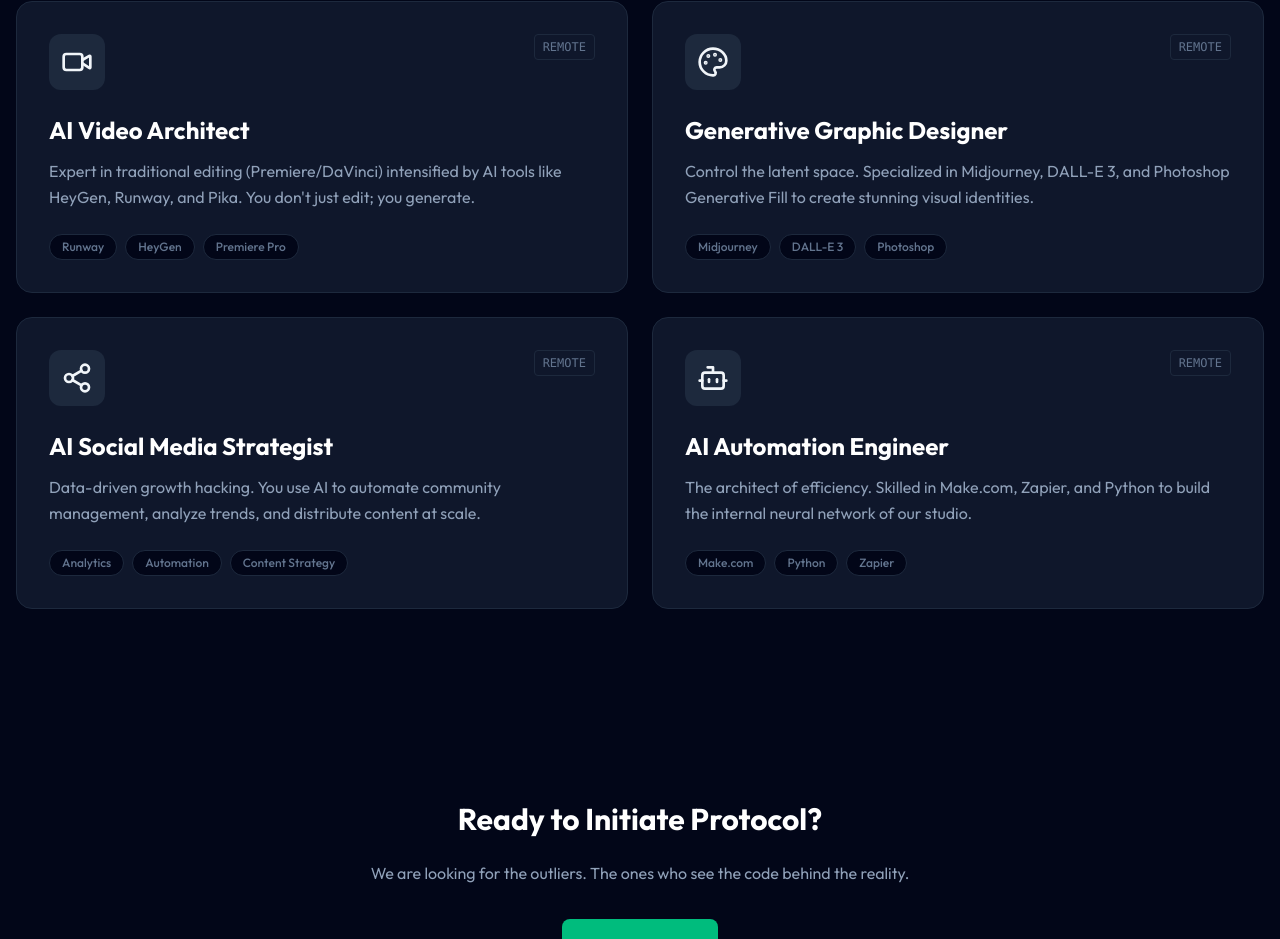
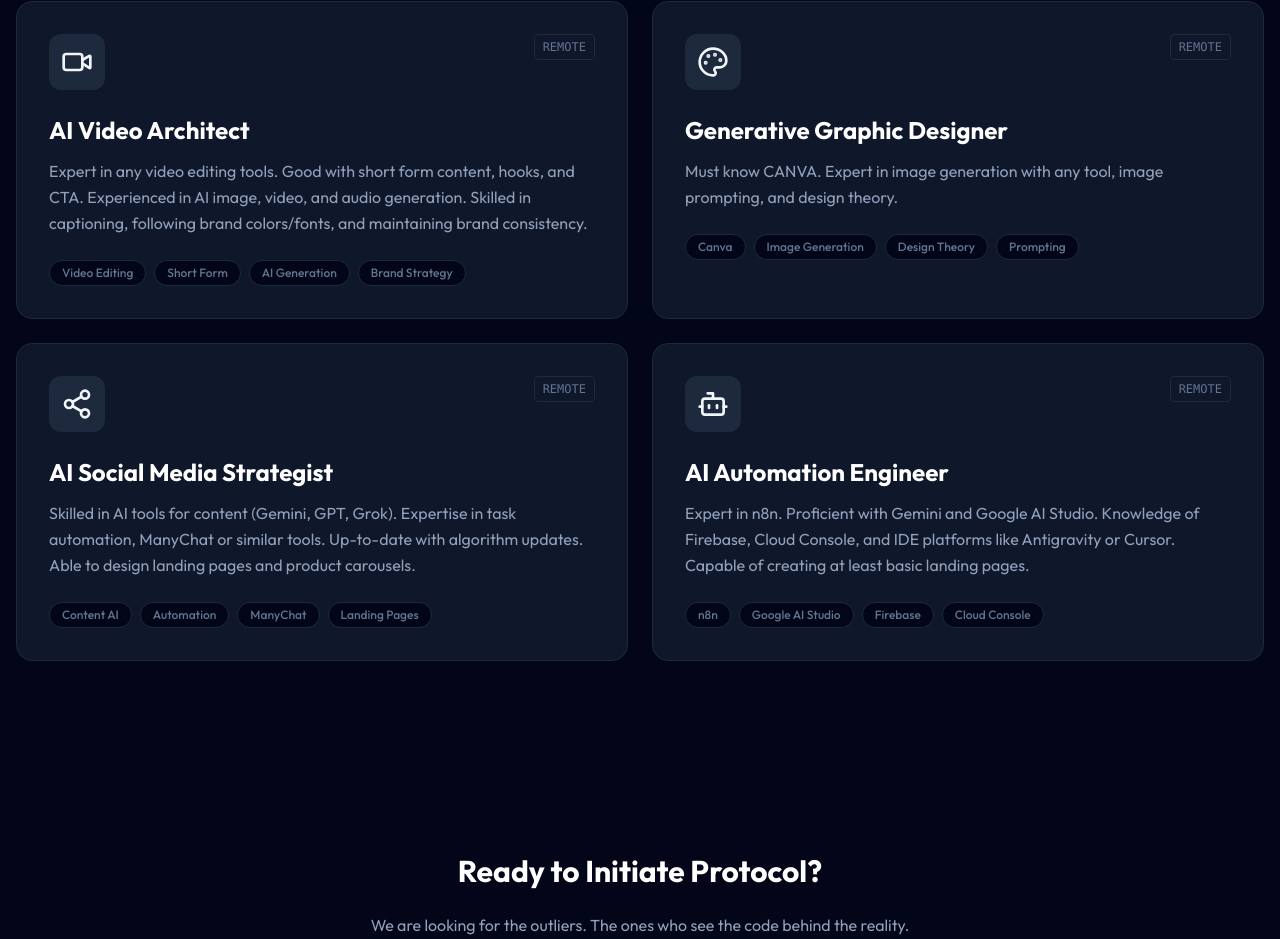
Before and after one commit to iamShaaan/glitch-ai-studio, a Next.js app: page /career in a window 1280 px wide. Shown: the part 1643-2582 px from the top of the page. Built offline with nearby package versions, Linux system fonts and the light colour scheme; no server answers.

Commit message:
Update career page skills with specific requirements

```diff
--- a/src/components/sections/career-roles.tsx
+++ b/src/components/sections/career-roles.tsx
@@ -7,26 +7,26 @@ const ROLES = [
     {
         title: "AI Video Architect",
         icon: Video,
-        description: "Expert in traditional editing (Premiere/DaVinci) intensified by AI tools like HeyGen, Runway, and Pika. You don't just edit; you generate.",
-        tags: ["Runway", "HeyGen", "Premiere Pro"]
+        description: "Expert in any video editing tools. Good with short form content, hooks, and CTA. Experienced in AI image, video, and audio generation. Skilled in captioning, following brand colors/fonts, and maintaining brand consistency.",
+        tags: ["Video Editing", "Short Form", "AI Generation", "Brand Strategy"]
     },
     {
         title: "Generative Graphic Designer",
         icon: Palette,
-        description: "Control the latent space. Specialized in Midjourney, DALL-E 3, and Photoshop Generative Fill to create stunning visual identities.",
-        tags: ["Midjourney", "DALL-E 3", "Photoshop"]
+        description: "Must know CANVA. Expert in image generation with any tool, image prompting, and design theory.",
+        tags: ["Canva", "Image Generation", "Design Theory", "Prompting"]
     },
     {
         title: "AI Social Media Strategist",
         icon: Share2,
-        description: "Data-driven growth hacking. You use AI to automate community management, analyze trends, and distribute content at scale.",
-        tags: ["Analytics", "Automation", "Content Strategy"]
+        description: "Skilled in AI tools for content (Gemini, GPT, Grok). Expertise in task automation, ManyChat or similar tools. Up-to-date with algorithm updates. Able to design landing pages and product carousels.",
+        tags: ["Content AI", "Automation", "ManyChat", "Landing Pages"]
     },
     {
         title: "AI Automation Engineer",
         icon: Bot,
-        description: "The architect of efficiency. Skilled in Make.com, Zapier, and Python to build the internal neural network of our studio.",
-        tags: ["Make.com", "Python", "Zapier"]
+        description: "Expert in n8n. Proficient with Gemini and Google AI Studio. Knowledge of Firebase, Cloud Console, and IDE platforms like Antigravity or Cursor. Capable of creating at least basic landing pages.",
+        tags: ["n8n", "Google AI Studio", "Firebase", "Cloud Console"]
     }
 ];
 
```
